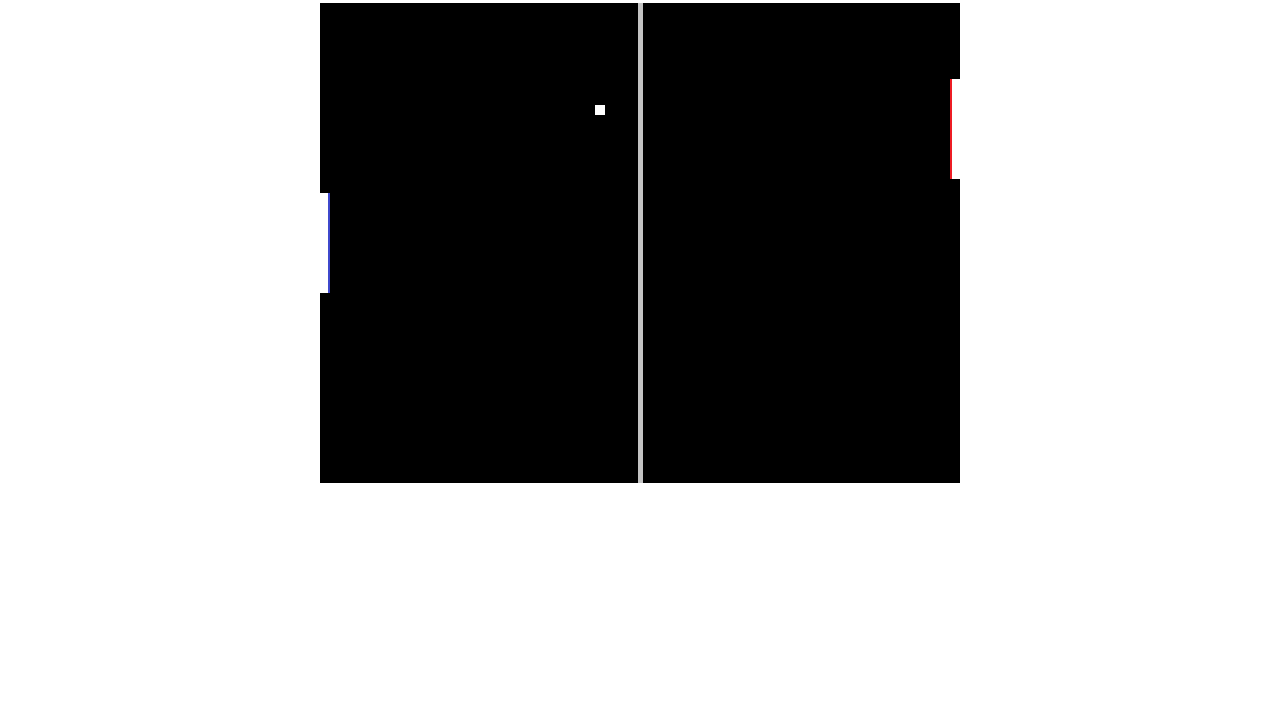
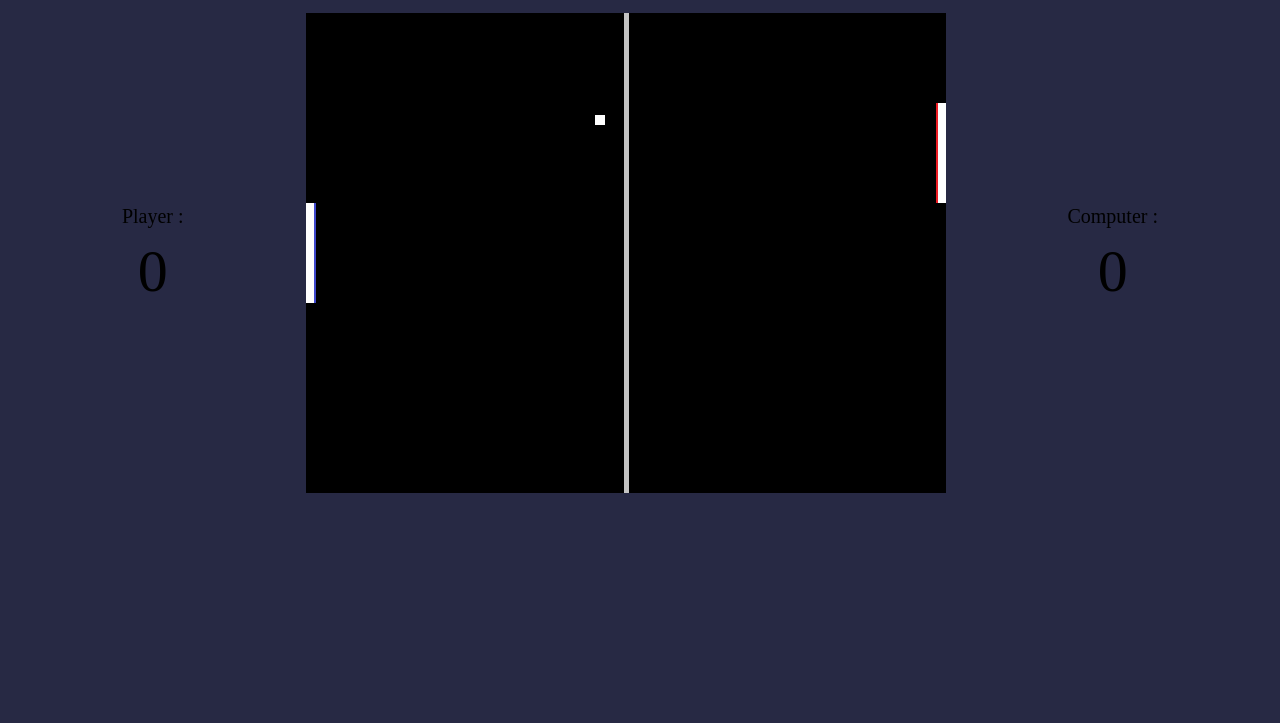
Before and after one commit to Nstampfli/JS-Pong-Games, a plain HTML site: page index.html in a window 1280 px wide. Shown: the part 77-800 px from the top of the page. Drawn offline with Linux system fonts and the light colour scheme.

Commit message:
code finish just need add score and final style

```diff
--- /dev/null
+++ b/css/reset.css
@@ -0,0 +1,129 @@
+/* http://meyerweb.com/eric/tools/css/reset/
+   v2.0 | 20110126
+   License: none (public domain)
+*/
+
+html,
+body,
+div,
+span,
+applet,
+object,
+iframe,
+h1,
+h2,
+h3,
+h4,
+h5,
+h6,
+p,
+blockquote,
+pre,
+a,
+abbr,
+acronym,
+address,
+big,
+cite,
+code,
+del,
+dfn,
+em,
+img,
+ins,
+kbd,
+q,
+s,
+samp,
+small,
+strike,
+strong,
+sub,
+sup,
+tt,
+var,
+b,
+u,
+i,
+center,
+dl,
+dt,
+dd,
+ol,
+ul,
+li,
+fieldset,
+form,
+label,
+legend,
+table,
+caption,
+tbody,
+tfoot,
+thead,
+tr,
+th,
+td,
+article,
+aside,
+canvas,
+details,
+embed,
+figure,
+figcaption,
+footer,
+header,
+hgroup,
+menu,
+nav,
+output,
+ruby,
+section,
+summary,
+time,
+mark,
+audio,
+video {
+  margin: 0;
+  padding: 0;
+  border: 0;
+  font-size: 100%;
+  font: inherit;
+  vertical-align: baseline;
+}
+/* HTML5 display-role reset for older browsers */
+article,
+aside,
+details,
+figcaption,
+figure,
+footer,
+header,
+hgroup,
+menu,
+nav,
+section {
+  display: block;
+}
+body {
+  line-height: 1;
+}
+ol,
+ul {
+  list-style: none;
+}
+blockquote,
+q {
+  quotes: none;
+}
+blockquote:before,
+blockquote:after,
+q:before,
+q:after {
+  content: "";
+  content: none;
+}
+table {
+  border-collapse: collapse;
+  border-spacing: 0;
+}
--- a/css/styles.css
+++ b/css/styles.css
@@ -1,9 +1,28 @@
+body {
+  height: 100vh;
+  background-color: rgb(39, 41, 68);
+}
+
 h1 {
   text-align: center;
+  font-size: 30px;
+  padding: 30px;
 }
 
 main {
-  margin: 0 auto;
-  width: 640px;
-  height: 480px;
+  display: flex;
+  justify-content: space-evenly;
 }
+
+main div {
+  display: flex;
+  flex-direction: column;
+  justify-content: center;
+  font-size: 20px;
+}
+
+main div span {
+  text-align: center;
+  font-size: 60px;
+  padding-top: 15px;
+}
--- a/index.html
+++ b/index.html
@@ -4,13 +4,22 @@
     <meta charset="UTF-8" />
     <meta name="viewport" content="width=device-width, initial-scale=1.0" />
     <meta http-equiv="X-UA-Compatible" content="ie=edge" />
+    <link rel="stylesheet" href="css/reset.css" />
     <link rel="stylesheet" href="css/styles.css" />
     <title>Js-Pong-Games</title>
   </head>
   <body>
     <h1>PONG-GAMES</h1>
     <main>
+      <div>
+        Player :
+        <span>0</span>
+      </div>
       <canvas id="canvas" width="640" height="480"></canvas>
+      <div>
+        Computer :
+        <span>0</span>
+      </div>
     </main>
     <script type="text/javascript" src="js/script.js"></script>
   </body>
--- a/js/script.js
+++ b/js/script.js
@@ -50,7 +50,7 @@ function playerMoveBottom() {
 }
 //Function Computer Move
 function computerMove() {
-  computerY += speedballY * 0.85;
+  computerY += speedballY * 0.75;
 }
 //Function Ball Move
 function ballMove() {
@@ -84,7 +84,7 @@ function collision(Y) {
     speedballX = 2;
   } else {
     // Increase speed and change direction if collision succes
-    speedballX *= -1.2;
+    speedballX *= -1.15;
   }
 }
 //Function Draw to image placement and drawing
```
